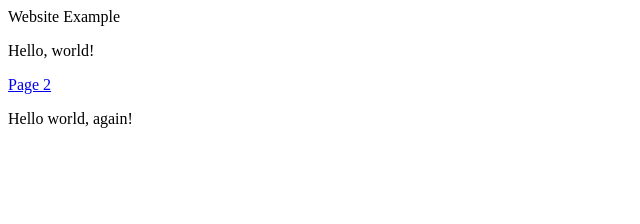
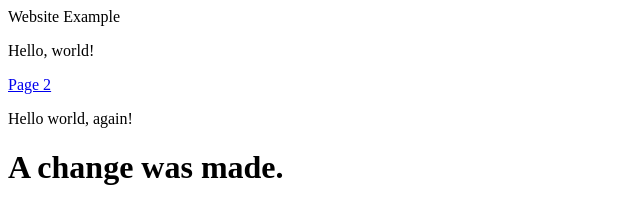
Before and after one commit to MrTonyJohns/mrtonyjohns.github.io, a plain HTML site: page index.html in a window 1280 px wide. Shown: the whole page, without its empty margins (0-640 px from the left). Drawn offline with Linux system fonts and the light colour scheme.

Commit message:
A change was made
I am learning how to GitHub.

```diff
--- a/index.html
+++ b/index.html
@@ -7,6 +7,7 @@
   <p>Hello, world!</p>
   <a href="page2.html">Page 2</a>
   <p> Hello world, again!</p>
+  <h1>A change was made.</h1>
 </body>
 
 </html>
```
